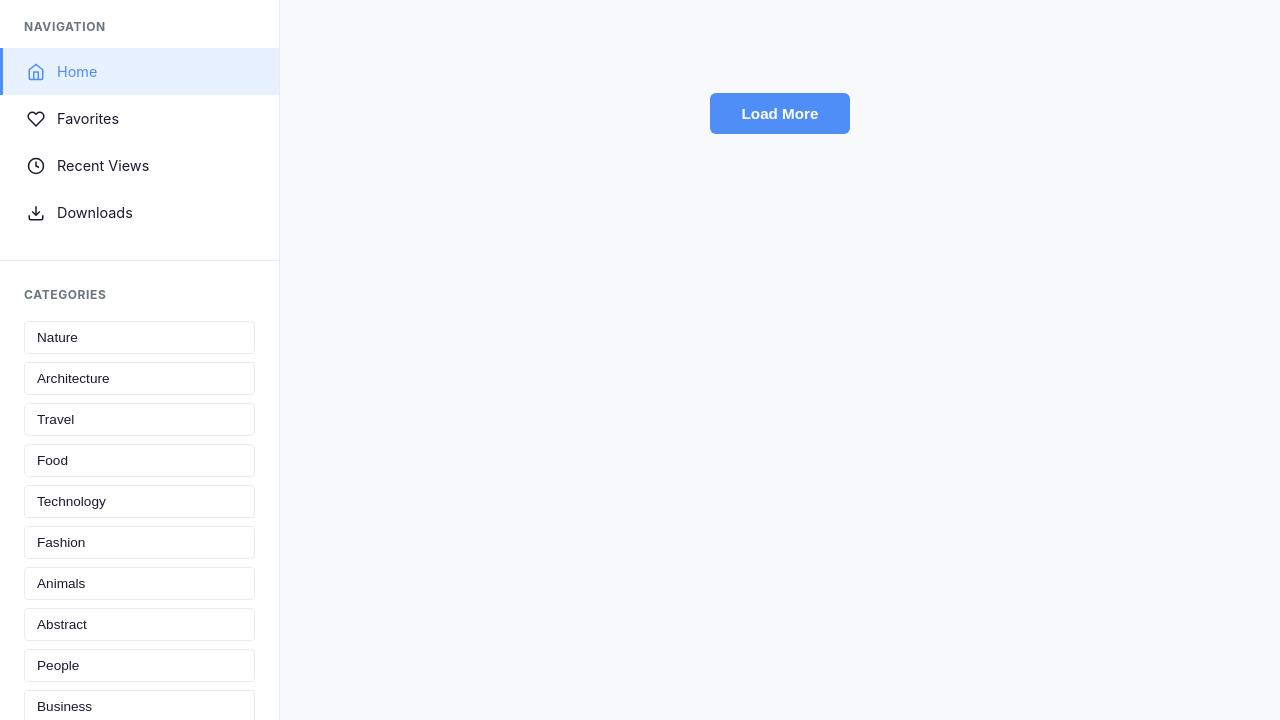
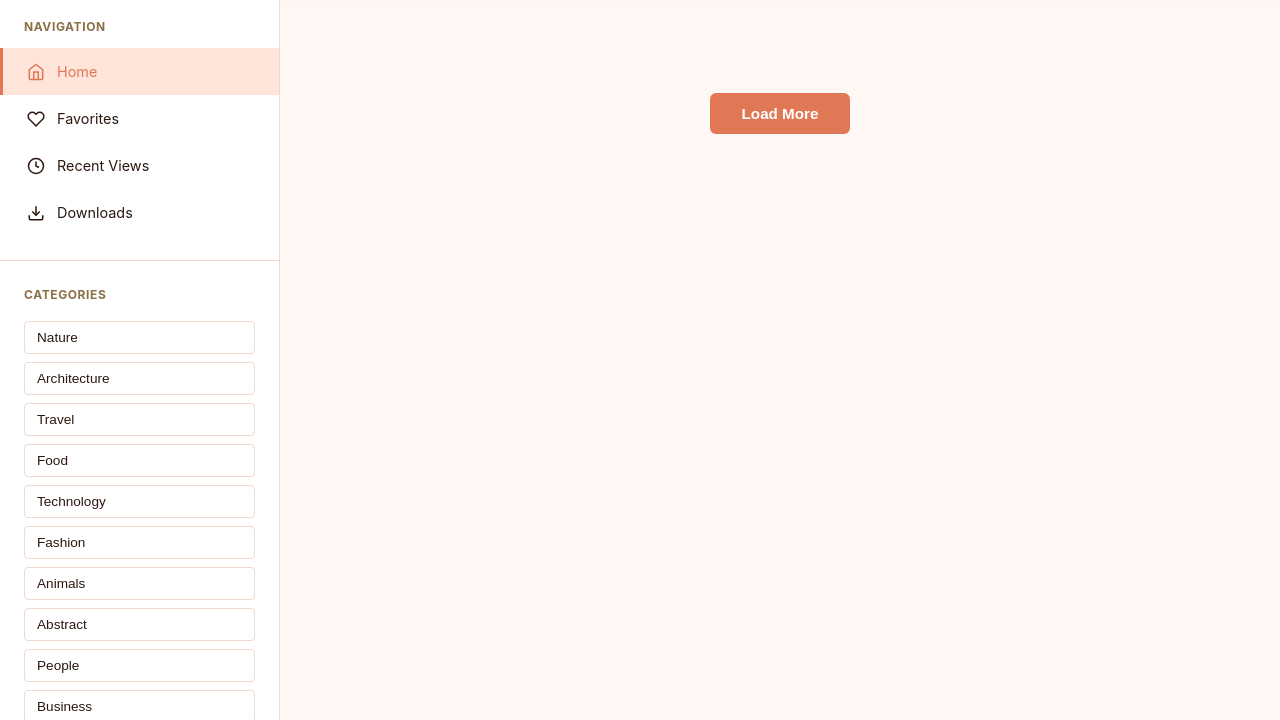
Before and after one commit to Tayyaba-tz/CodeAlpha-Tomzora, a plain HTML site: page html/index.html in a window 1280 px wide. Shown: the part 80-800 px from the top of the page. Drawn offline with Linux system fonts and the light colour scheme; no server answers.

Commit message:
Version 2: Categories fixed only

```diff
--- a/css/styles.css
+++ b/css/styles.css
@@ -8,94 +8,94 @@
    ============================================================================ */
 
 :root {
-  /* Light Theme (Default) */
-  --bg-primary: #F8F9FA;
+  /* Light Theme (Default) - Warm Cream & Coral */
+  --bg-primary: #FEF7F3;
   --bg-secondary: #FFFFFF;
-  --text-primary: #1A1A2E;
-  --text-secondary: #6C757D;
-  --accent-color: #4F8EF7;
-  --accent-light: #E7F1FF;
-  --border-color: #E9ECEF;
-  --shadow-sm: 0 1px 3px rgba(0, 0, 0, 0.08);
-  --shadow-md: 0 4px 12px rgba(0, 0, 0, 0.12);
-  --shadow-lg: 0 12px 32px rgba(0, 0, 0, 0.15);
-  --overlay-bg: rgba(0, 0, 0, 0.5);
+  --text-primary: #2C1810;
+  --text-secondary: #8B6F47;
+  --accent-color: #E07856;
+  --accent-light: #FFE4D9;
+  --border-color: #F0D9CE;
+  --shadow-sm: 0 1px 3px rgba(224, 120, 86, 0.08);
+  --shadow-md: 0 4px 12px rgba(224, 120, 86, 0.12);
+  --shadow-lg: 0 12px 32px rgba(224, 120, 86, 0.15);
+  --overlay-bg: rgba(44, 24, 16, 0.5);
   --transition: 0.3s ease;
 }
 
-/* Dark Theme */
+/* Dark Theme - Deep Purple & Gold */
 body.dark-theme {
-  --bg-primary: #0D1117;
-  --bg-secondary: #161B22;
-  --text-primary: #E6EDF3;
-  --text-secondary: #8B949E;
-  --accent-color: #58A6FF;
-  --accent-light: #0D47A1;
-  --border-color: #30363D;
-  --shadow-sm: 0 1px 3px rgba(0, 0, 0, 0.3);
-  --shadow-md: 0 4px 12px rgba(0, 0, 0, 0.4);
-  --shadow-lg: 0 12px 32px rgba(0, 0, 0, 0.5);
-  --overlay-bg: rgba(0, 0, 0, 0.8);
+  --bg-primary: #1A1428;
+  --bg-secondary: #2D1F3D;
+  --text-primary: #F5E6FF;
+  --text-secondary: #C9A8E8;
+  --accent-color: #FFD700;
+  --accent-light: #3D2F5C;
+  --border-color: #4A3A6B;
+  --shadow-sm: 0 1px 3px rgba(255, 215, 0, 0.1);
+  --shadow-md: 0 4px 12px rgba(255, 215, 0, 0.15);
+  --shadow-lg: 0 12px 32px rgba(255, 215, 0, 0.2);
+  --overlay-bg: rgba(26, 20, 40, 0.85);
 }
 
-/* Sepia Theme */
+/* Sepia Theme - Vintage Brown & Cream */
 body.sepia-theme {
-  --bg-primary: #F4ECD8;
-  --bg-secondary: #FAF3E0;
-  --text-primary: #3B2F2F;
-  --text-secondary: #6B5D5D;
-  --accent-color: #A0522D;
-  --accent-light: #D4A574;
-  --border-color: #E8DCC8;
-  --shadow-sm: 0 1px 3px rgba(59, 47, 47, 0.1);
-  --shadow-md: 0 4px 12px rgba(59, 47, 47, 0.15);
-  --shadow-lg: 0 12px 32px rgba(59, 47, 47, 0.2);
-  --overlay-bg: rgba(59, 47, 47, 0.6);
+  --bg-primary: #F5EFE7;
+  --bg-secondary: #FDFBF7;
+  --text-primary: #4A3728;
+  --text-secondary: #8B7355;
+  --accent-color: #C67C4E;
+  --accent-light: #E8D5C4;
+  --border-color: #E8DFCE;
+  --shadow-sm: 0 1px 3px rgba(198, 124, 78, 0.1);
+  --shadow-md: 0 4px 12px rgba(198, 124, 78, 0.15);
+  --shadow-lg: 0 12px 32px rgba(198, 124, 78, 0.2);
+  --overlay-bg: rgba(74, 55, 40, 0.65);
 }
 
-/* Ocean Theme */
+/* Ocean Theme - Deep Teal & Aqua */
 body.ocean-theme {
-  --bg-primary: #0A192F;
-  --bg-secondary: #112240;
-  --text-primary: #CCD6F6;
-  --text-secondary: #8892B0;
-  --accent-color: #64FFDA;
-  --accent-light: #0A3D62;
-  --border-color: #233554;
-  --shadow-sm: 0 1px 3px rgba(10, 25, 47, 0.3);
-  --shadow-md: 0 4px 12px rgba(10, 25, 47, 0.4);
-  --shadow-lg: 0 12px 32px rgba(10, 25, 47, 0.5);
-  --overlay-bg: rgba(10, 25, 47, 0.8);
+  --bg-primary: #0F2F3F;
+  --bg-secondary: #1A3F52;
+  --text-primary: #D4F1F9;
+  --text-secondary: #8ECCE0;
+  --accent-color: #00D9FF;
+  --accent-light: #0D5A7A;
+  --border-color: #2A5A75;
+  --shadow-sm: 0 1px 3px rgba(0, 217, 255, 0.1);
+  --shadow-md: 0 4px 12px rgba(0, 217, 255, 0.15);
+  --shadow-lg: 0 12px 32px rgba(0, 217, 255, 0.2);
+  --overlay-bg: rgba(15, 47, 63, 0.85);
 }
 
-/* Forest Theme */
+/* Forest Theme - Emerald & Sage */
 body.forest-theme {
-  --bg-primary: #1B2A1B;
-  --bg-secondary: #243724;
-  --text-primary: #D4E8D4;
-  --text-secondary: #A8C9A8;
-  --accent-color: #6BCB77;
-  --accent-light: #2D5A2D;
-  --border-color: #3A5A3A;
-  --shadow-sm: 0 1px 3px rgba(27, 42, 27, 0.3);
-  --shadow-md: 0 4px 12px rgba(27, 42, 27, 0.4);
-  --shadow-lg: 0 12px 32px rgba(27, 42, 27, 0.5);
-  --overlay-bg: rgba(27, 42, 27, 0.8);
+  --bg-primary: #1A3A2A;
+  --bg-secondary: #2A4A3A;
+  --text-primary: #D4F0E0;
+  --text-secondary: #9DBFA8;
+  --accent-color: #52D17A;
+  --accent-light: #3D6B4F;
+  --border-color: #4A7A5A;
+  --shadow-sm: 0 1px 3px rgba(82, 209, 122, 0.1);
+  --shadow-md: 0 4px 12px rgba(82, 209, 122, 0.15);
+  --shadow-lg: 0 12px 32px rgba(82, 209, 122, 0.2);
+  --overlay-bg: rgba(26, 58, 42, 0.85);
 }
 
-/* Sunset Theme */
+/* Sunset Theme - Vibrant Orange & Deep Purple */
 body.sunset-theme {
-  --bg-primary: #2D1B33;
-  --bg-secondary: #3D2645;
-  --text-primary: #FFE0D0;
-  --text-secondary: #FFB8A3;
-  --accent-color: #FF6B6B;
-  --accent-light: #5A2D3D;
-  --border-color: #5A3D4D;
-  --shadow-sm: 0 1px 3px rgba(45, 27, 51, 0.3);
-  --shadow-md: 0 4px 12px rgba(45, 27, 51, 0.4);
-  --shadow-lg: 0 12px 32px rgba(45, 27, 51, 0.5);
-  --overlay-bg: rgba(45, 27, 51, 0.8);
+  --bg-primary: #3A1F4D;
+  --bg-secondary: #4D2E63;
+  --text-primary: #FFE4C4;
+  --text-secondary: #FFB88C;
+  --accent-color: #FF7F50;
+  --accent-light: #6B3F5C;
+  --border-color: #6B4A7A;
+  --shadow-sm: 0 1px 3px rgba(255, 127, 80, 0.1);
+  --shadow-md: 0 4px 12px rgba(255, 127, 80, 0.15);
+  --shadow-lg: 0 12px 32px rgba(255, 127, 80, 0.2);
+  --overlay-bg: rgba(58, 31, 77, 0.85);
 }
 
 /* ============================================================================
@@ -422,6 +422,7 @@ body {
   position: sticky;
   top: 0;
   z-index: 100;
+  transition: transform 0.3s ease;
 }
 
 .header-left {
@@ -580,6 +581,7 @@ body {
 /* Photo Grid */
 .photo-grid {
   display: grid;
+  grid-template-columns: repeat(4, 1fr);
   gap: 1.5rem;
   margin-bottom: 2rem;
 }
--- a/html/index.html
+++ b/html/index.html
@@ -3,8 +3,8 @@
 <head>
     <meta charset="UTF-8">
     <meta name="viewport" content="width=device-width, initial-scale=1.0">
-    <meta name="description" content="CodeGallery - A beautiful image gallery powered by Unsplash">
-    <title>CodeGallery - Image Gallery</title>
+    <meta name="description" content="Tomzora - A beautiful image gallery powered by Unsplash">
+    <title>Tomzora - Image Gallery</title>
     <link rel="stylesheet" href="../css/styles.css">
 </head>
 <body>
@@ -17,7 +17,7 @@
                     <circle cx="8.5" cy="8.5" r="1.5"></circle>
                     <polyline points="21 15 16 10 5 21"></polyline>
                 </svg>
-                <span class="logo-text">CodeGallery</span>
+                <span class="logo-text">Tomzora</span>
             </div>
             <button id="sidebar-toggle" class="sidebar-toggle" aria-label="Toggle sidebar">
                 <svg viewBox="0 0 24 24" fill="none" stroke="currentColor" stroke-width="2">
@@ -169,7 +169,7 @@
         <!-- Header Bar -->
         <header class="header">
             <div class="header-left">
-                <h1 class="app-title">CodeGallery</h1>
+                <h1 class="app-title">Tomzora</h1>
             </div>
 
             <div class="header-center">
--- a/js/app.js
+++ b/js/app.js
@@ -7,15 +7,16 @@ const App = {
    * Initialize application
    */
   async init() {
-    console.log('Initializing CodeGallery...');
+    console.log('Initializing Tomzora...');
 
     // Initialize all modules
     this.initSidebar();
+    this.initNavbarToggle();
     this.initUploadButton();
     this.initAttributionToggle();
 
     // Gallery will initialize itself on load
-    console.log('CodeGallery initialized successfully');
+    console.log('Tomzora initialized successfully');
   },
 
   /**
@@ -162,6 +163,35 @@ const App = {
   },
 
   /**
+   * Initialize navbar hide/show toggle
+   */
+  initNavbarToggle() {
+    const header = document.querySelector('.header');
+    let lastScrollTop = 0;
+    let isHeaderVisible = true;
+
+    window.addEventListener('scroll', () => {
+      const scrollTop = window.pageYOffset || document.documentElement.scrollTop;
+
+      if (scrollTop > lastScrollTop && scrollTop > 100) {
+        // Scrolling down - hide header
+        if (isHeaderVisible) {
+          header.style.transform = 'translateY(-100%)';
+          isHeaderVisible = false;
+        }
+      } else {
+        // Scrolling up - show header
+        if (!isHeaderVisible) {
+          header.style.transform = 'translateY(0)';
+          isHeaderVisible = true;
+        }
+      }
+
+      lastScrollTop = scrollTop <= 0 ? 0 : scrollTop;
+    });
+  },
+
+  /**
    * Initialize upload button
    */
   initUploadButton() {
--- a/js/gallery.js
+++ b/js/gallery.js
@@ -271,6 +271,8 @@ const Gallery = {
    */
   handleFilterChange(filters) {
     this.state.currentPage = 1;
+    this.state.currentCategory = filters.category;
+    this.state.currentQuery = '';
     this.loadPhotos();
   },
 
@@ -387,7 +389,7 @@ const Gallery = {
     if (columnsSelect) {
       columnsSelect.addEventListener('change', (e) => {
         const columns = e.target.value;
-        this.elements.grid.style.columnCount = columns;
+        this.elements.grid.style.gridTemplateColumns = `repeat(${columns}, 1fr)`;
       });
     }
   },
```
